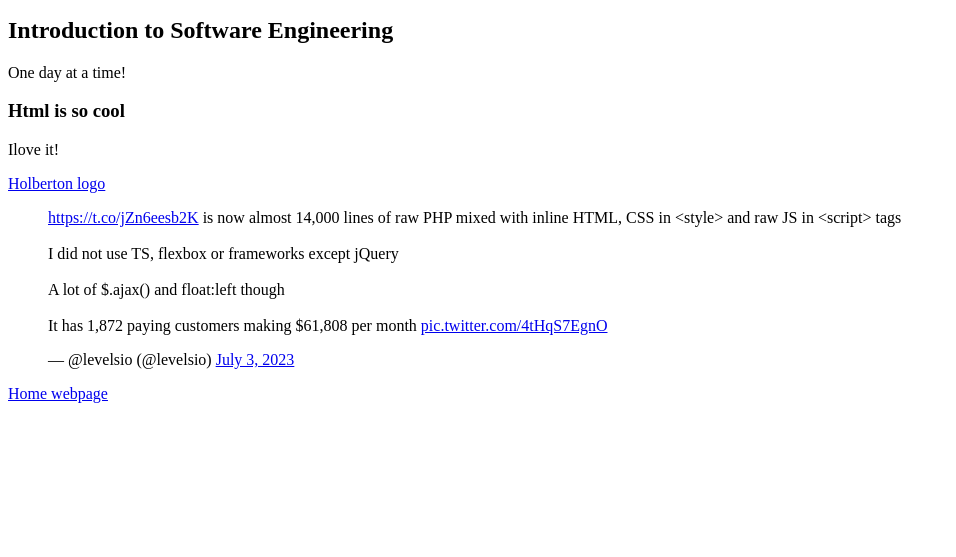
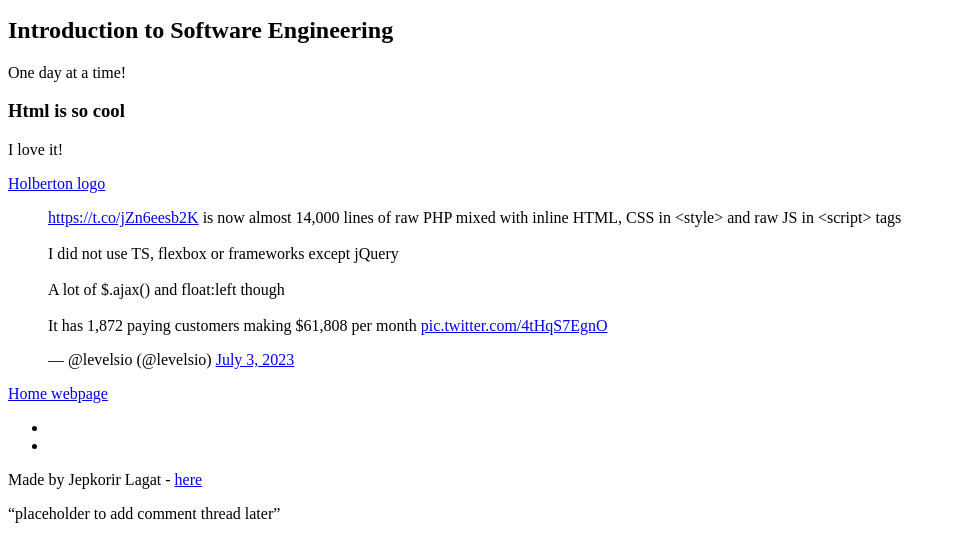
Before and after one commit to Jepkor1r/alx_html_css, a plain HTML site: page html_basic/tweets.html in a window 1280 px wide. Shown: the part 101-658 px from the top of the page, without its empty margins (0-956 px from the left). Drawn offline with Linux system fonts and the light colour scheme.

Commit message:
Making a cool website

```diff
--- a/html_basic/tweets.html
+++ b/html_basic/tweets.html
@@ -10,10 +10,21 @@
         <h2> Introduction to Software Engineering</h2>
         <p>One day at a time!</p>
         <h3>Html is so cool</h3>
-        <p>Ilove it!</p>
+        <p>I love it!</p>
         <a href="https://www.holbertonschool.com/holberton-logo.png"> Holberton logo</a>
         <blockquote class="twitter-tweet"><p lang="en" dir="ltr"><a href="https://t.co/jZn6eesb2K">https://t.co/jZn6eesb2K</a> is now almost 14,000 lines of raw PHP mixed with inline HTML, CSS in &lt;style&gt; and raw JS in &lt;script&gt; tags<br><br>I did not use TS, flexbox or frameworks except jQuery<br><br>A lot of $.ajax() and float:left though<br><br>It has 1,872 paying customers making $61,808 per month <a href="https://t.co/4tHqS7EgnO">pic.twitter.com/4tHqS7EgnO</a></p>&mdash; @levelsio (@levelsio) <a href="https://twitter.com/levelsio/status/1675829733668319233?ref_src=twsrc%5Etfw">July 3, 2023</a></blockquote> <script async src="https://platform.twitter.com/widgets.js"></script>
         <a href="/home/lagat/Desktop/ISWE/alx_html_css/html_basic/index.html"> Home webpage</a>
+        <header>
+            <ul>
+                <li> <a href="/home/lagat/Desktop/ISWE/alx_html_css/html_basic/base_index.html"></a></li>
+                <li> <a href="/home/lagat/Desktop/ISWE/alx_html_css/html_basic/index.html"></a></li>
+            </ul>
+        </header>
+        <footer>
+            <p>Made by Jepkorir Lagat - <a href="https://github.com/Jepkor1r" target="_blank">here</a></p>
+        </footer>
+        <main>
+            <aside>“placeholder to add comment thread later”</aside>
+        </main>
     </body>
-
 </html>
```
Also changed, not shown: html_basic/index.html (+13 -1 lines).
